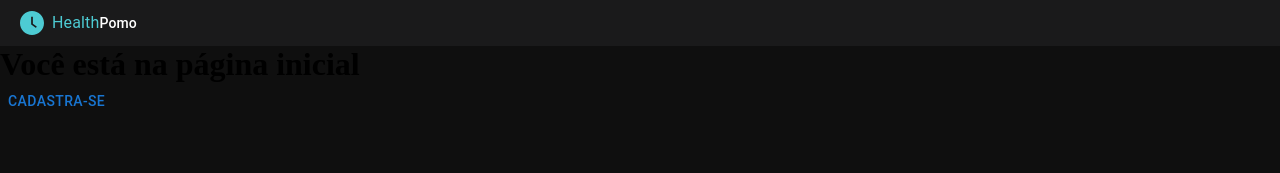
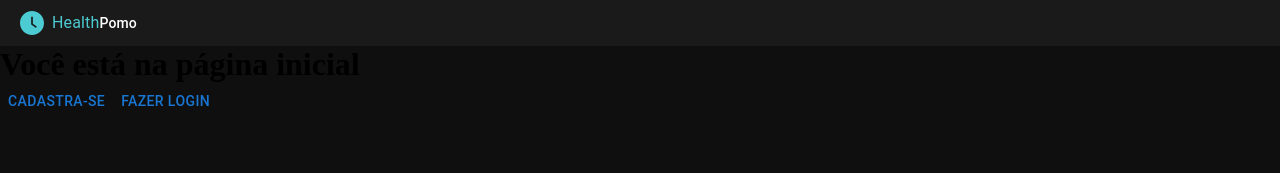
Before and after one commit to jGledsonSilva/Projeto_POO, a React (Vite) app: page /pagina-inicial in a window 1280 px wide. Shown: the top 173 px of the page. Built offline with nearby package versions, Linux system fonts and the light colour scheme.

Commit message:
adicionei o botão de login na pagina inicial

```diff
--- a/src/pages/Home/index.jsx
+++ b/src/pages/Home/index.jsx
@@ -5,15 +5,19 @@ import { BaseLayout } from "../../shared/components/layouts/BaseLayout";
 export const Home = () => {
   const history = useNavigate();
 
-  const handleClick = () => {
+  const cadastrar = () => {
     history('/cadastrar')
+  }
+  const login = () => {
+    history('/login')
   }
 
   return (
     <BaseLayout>
       <div className="Home">
         <h1>Você está na página inicial</h1>
-        <Button onClick={handleClick}>Cadastra-se</Button>
+        <Button onClick={cadastrar}>Cadastra-se</Button>
+        <Button onClick={login}>Fazer login</Button>
       </div>
     </BaseLayout>
   )
```
